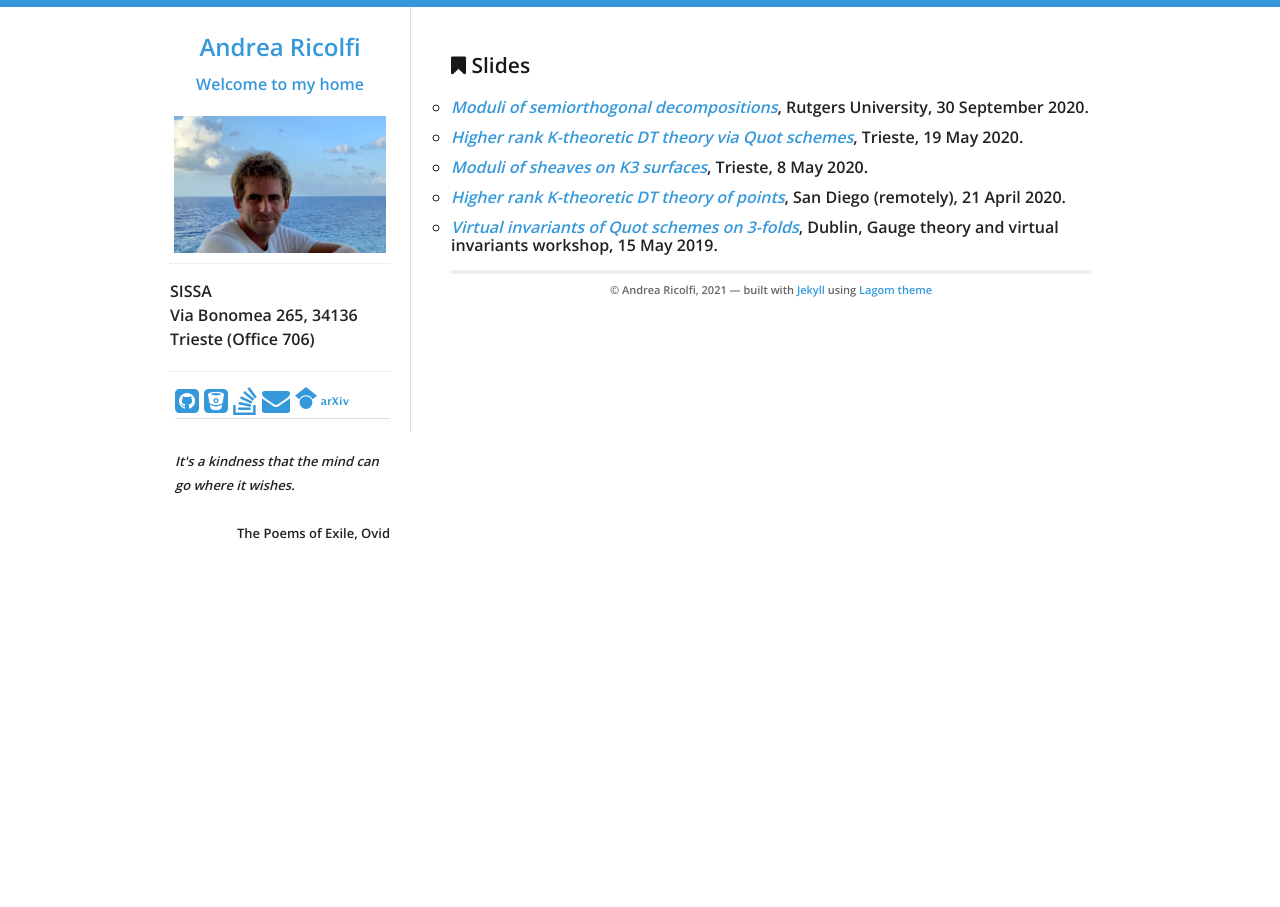
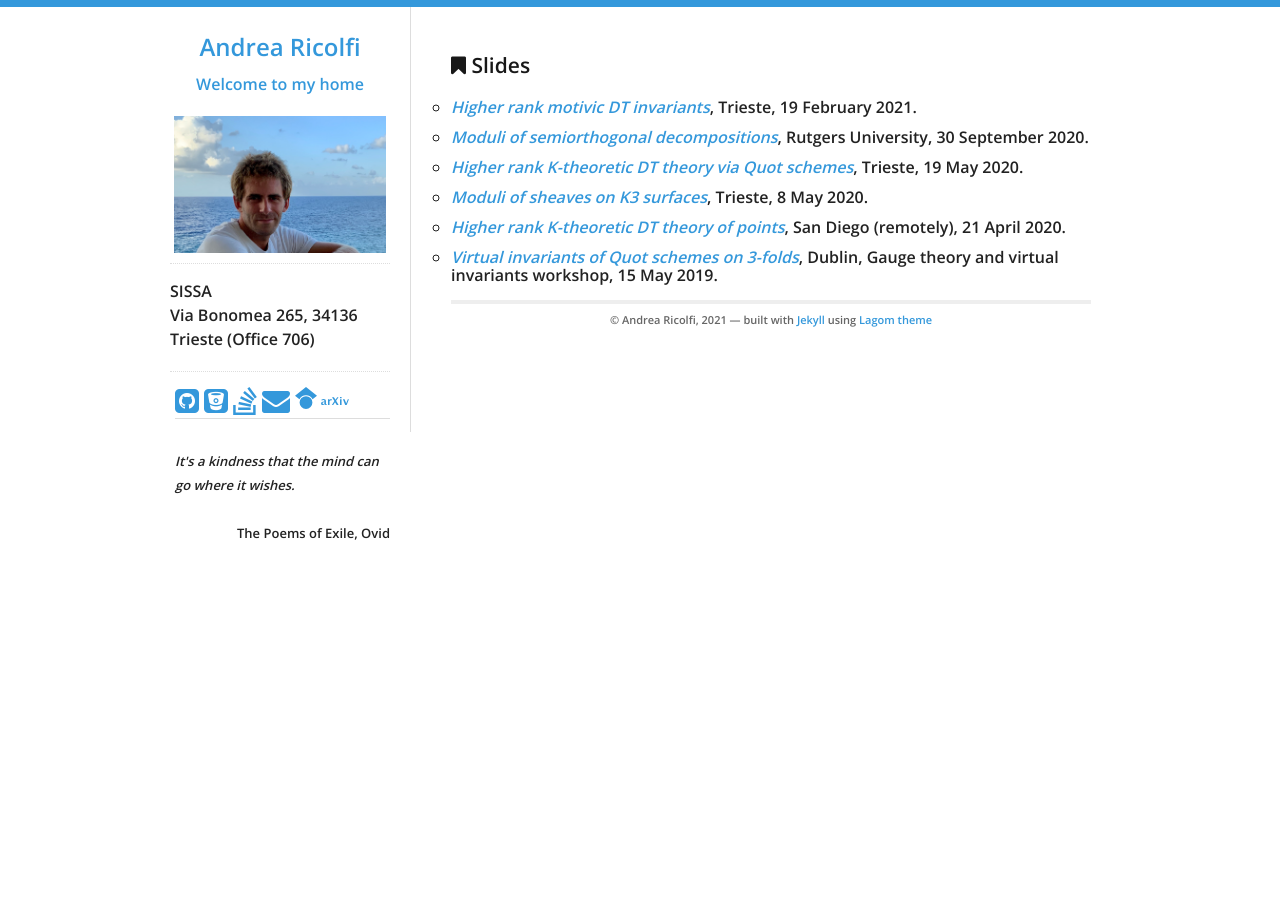
Before and after one commit to atricolfi/atricolfi.github.io, a Jekyll site: the page built from MATHEMATICS/Slides.html, in a window 1280 px wide. Built offline with Jekyll 4.4.1, drawn with Linux system fonts in a browser that asks for light colours.

Commit message:
Update Slides.html

```diff
--- a/MATHEMATICS/Slides.html
+++ b/MATHEMATICS/Slides.html
@@ -8,6 +8,7 @@ title: Blog Posts
 <p>
 
   <ul style="list-style-type:circle">
+  <li><a href="MotivicDTUniTS.pdf"><em>Higher rank motivic DT invariants</em></a>, Trieste, 19 February 2021.</li>
   <li><a href="Moduli_SOD.pdf"><em>Moduli of semiorthogonal decompositions</em></a>, Rutgers University, 30 September 2020.</li>
   <li><a href="K-theoreticDT_SISSA.pdf"><em>Higher rank K-theoretic DT theory via Quot schemes</em></a>, Trieste, 19 May 2020.</li>
   <li><a href="Sheaves_on_K3.pdf"><em>Moduli of sheaves on K3 surfaces</em></a>, Trieste, 8 May 2020.</li>
```
